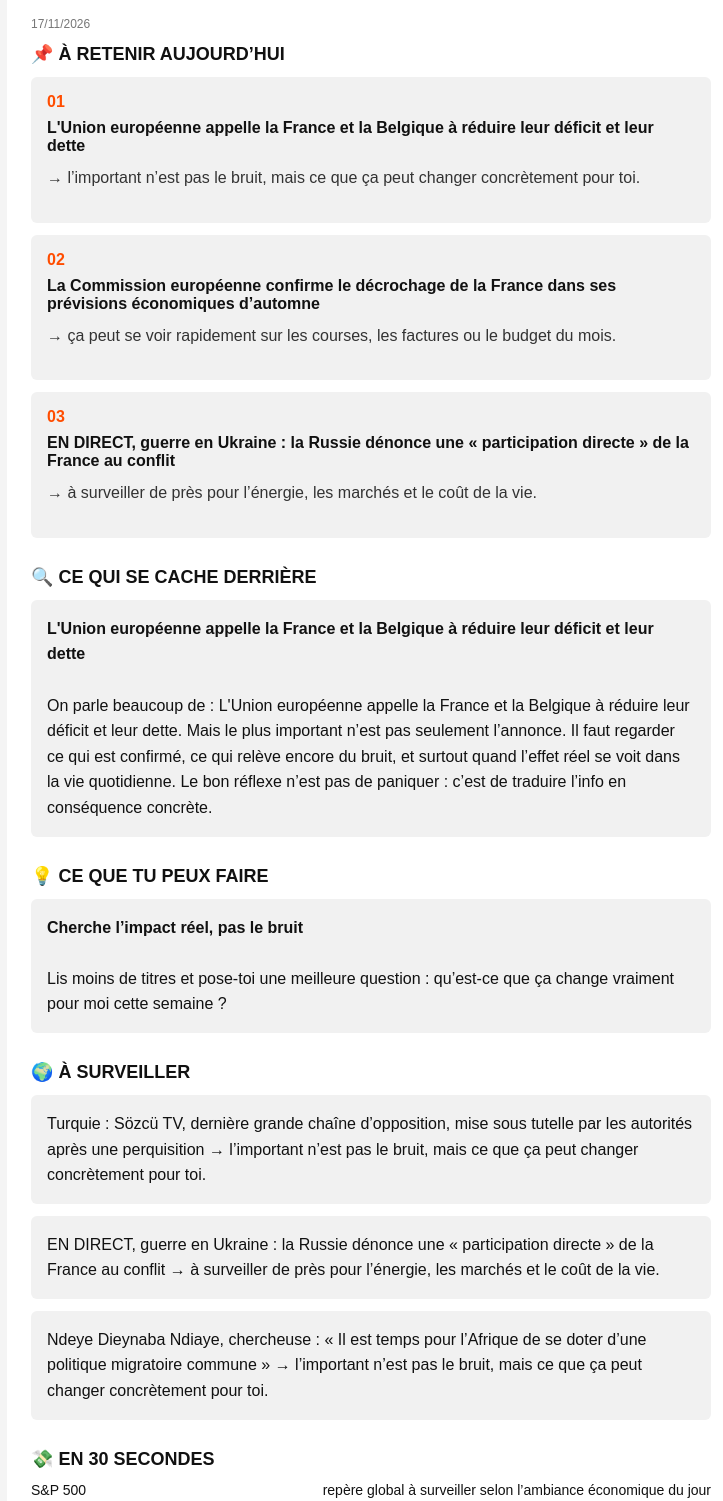
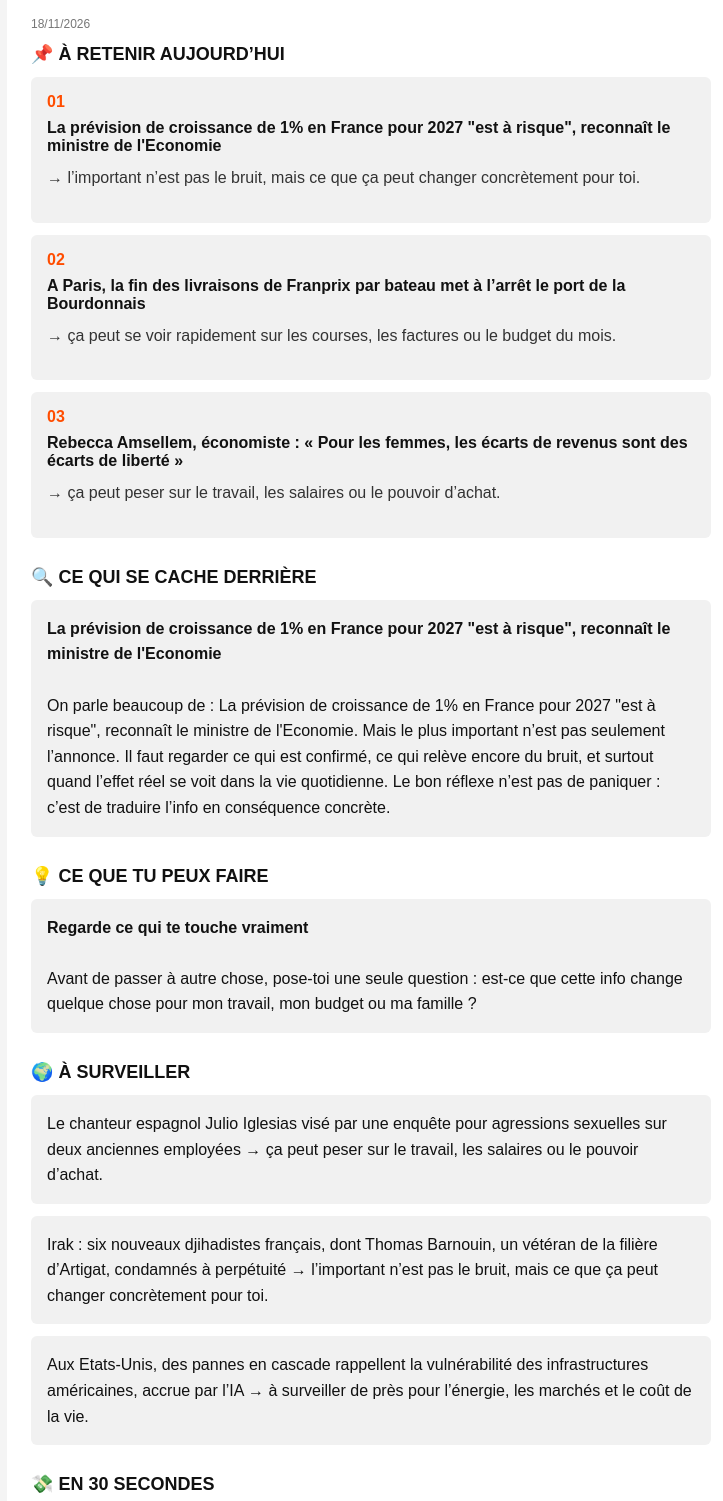
Before and after one commit to tenyksky-lab/brief-du-peuple, a plain HTML site: page index.html in a window 1280 px wide. Shown: the part 89-1590 px from the top of the page, without its empty margins (269-992 px from the left). Drawn offline with Linux system fonts and the light colour scheme.

Commit message:
Mise à jour automatique du Brief

```diff
--- a/index.html
+++ b/index.html
@@ -106,51 +106,51 @@ h1 {
 
 <h1>BRIEF DU PEUPLE</h1>
 <p class="tagline">5 minutes pour comprendre ce qui t’impacte vraiment.</p>
-<p class="small">17/11/2026</p>
+<p class="small">18/11/2026</p>
 
 <div class="section">
 <div class="title">📌 À RETENIR AUJOURD’HUI</div>
 
 <div class="item">
 <span class="item-num">01</span>
-<strong>L&#x27;Union européenne appelle la France et la Belgique à réduire leur déficit et leur dette</strong>
+<strong>La prévision de croissance de 1% en France pour 2027 &quot;est à risque&quot;, reconnaît le ministre de l&#x27;Economie</strong>
 <p class="impact">→ l’important n’est pas le bruit, mais ce que ça peut changer concrètement pour toi.</p>
 </div>
 
 <div class="item">
 <span class="item-num">02</span>
-<strong>La Commission européenne confirme le décrochage de la France dans ses prévisions économiques d’automne</strong>
+<strong>A Paris, la fin des livraisons de Franprix par bateau met à l’arrêt le port de la Bourdonnais</strong>
 <p class="impact">→ ça peut se voir rapidement sur les courses, les factures ou le budget du mois.</p>
 </div>
 
 <div class="item">
 <span class="item-num">03</span>
-<strong>EN DIRECT, guerre en Ukraine : la Russie dénonce une « participation directe » de la France au conflit</strong>
-<p class="impact">→ à surveiller de près pour l’énergie, les marchés et le coût de la vie.</p>
+<strong>Rebecca Amsellem, économiste : « Pour les femmes, les écarts de revenus sont des écarts de liberté »</strong>
+<p class="impact">→ ça peut peser sur le travail, les salaires ou le pouvoir d’achat.</p>
 </div>
 </div>
 
 <div class="section">
 <div class="title">🔍 CE QUI SE CACHE DERRIÈRE</div>
 <div class="block">
-<strong>L&#x27;Union européenne appelle la France et la Belgique à réduire leur déficit et leur dette</strong><br><br>
-On parle beaucoup de : L&#x27;Union européenne appelle la France et la Belgique à réduire leur déficit et leur dette. Mais le plus important n’est pas seulement l’annonce. Il faut regarder ce qui est confirmé, ce qui relève encore du bruit, et surtout quand l’effet réel se voit dans la vie quotidienne. Le bon réflexe n’est pas de paniquer : c’est de traduire l’info en conséquence concrète.
+<strong>La prévision de croissance de 1% en France pour 2027 &quot;est à risque&quot;, reconnaît le ministre de l&#x27;Economie</strong><br><br>
+On parle beaucoup de : La prévision de croissance de 1% en France pour 2027 &quot;est à risque&quot;, reconnaît le ministre de l&#x27;Economie. Mais le plus important n’est pas seulement l’annonce. Il faut regarder ce qui est confirmé, ce qui relève encore du bruit, et surtout quand l’effet réel se voit dans la vie quotidienne. Le bon réflexe n’est pas de paniquer : c’est de traduire l’info en conséquence concrète.
 </div>
 </div>
 
 <div class="section">
 <div class="title">💡 CE QUE TU PEUX FAIRE</div>
 <div class="block">
-<strong>Cherche l’impact réel, pas le bruit</strong><br><br>
-Lis moins de titres et pose-toi une meilleure question : qu’est-ce que ça change vraiment pour moi cette semaine ?
+<strong>Regarde ce qui te touche vraiment</strong><br><br>
+Avant de passer à autre chose, pose-toi une seule question : est-ce que cette info change quelque chose pour mon travail, mon budget ou ma famille ?
 </div>
 </div>
 
 <div class="section">
 <div class="title">🌍 À SURVEILLER</div>
-<div class="block">Turquie : Sözcü TV, dernière grande chaîne d’opposition, mise sous tutelle par les autorités après une perquisition → l’important n’est pas le bruit, mais ce que ça peut changer concrètement pour toi.</div>
-<div class="block">EN DIRECT, guerre en Ukraine : la Russie dénonce une « participation directe » de la France au conflit → à surveiller de près pour l’énergie, les marchés et le coût de la vie.</div>
-<div class="block">Ndeye Dieynaba Ndiaye, chercheuse : « Il est temps pour l’Afrique de se doter d’une politique migratoire commune » → l’important n’est pas le bruit, mais ce que ça peut changer concrètement pour toi.</div>
+<div class="block">Le chanteur espagnol Julio Iglesias visé par une enquête pour agressions sexuelles sur deux anciennes employées → ça peut peser sur le travail, les salaires ou le pouvoir d’achat.</div>
+<div class="block">Irak : six nouveaux djihadistes français, dont Thomas Barnouin, un vétéran de la filière d’Artigat, condamnés à perpétuité → l’important n’est pas le bruit, mais ce que ça peut changer concrètement pour toi.</div>
+<div class="block">Aux Etats-Unis, des pannes en cascade rappellent la vulnérabilité des infrastructures américaines, accrue par l’IA → à surveiller de près pour l’énergie, les marchés et le coût de la vie.</div>
 </div>
 
 <div class="section">
@@ -159,7 +159,7 @@ Lis moins de titres et pose-toi une meilleure question : qu’est-ce que ça cha
 <div class="bourse"><span>Nasdaq</span><span>utile pour sentir la température des marchés tech</span></div>
 <div class="bourse"><span>Bitcoin</span><span>à suivre sans en faire une vérité absolue</span></div>
 <div class="bourse"><span>Pétrole</span><span>si le pétrole remonte, ton plein peut suivre avec retard</span></div>
-<p class="small">Impact réel : si l’énergie repart, le carburant et plusieurs dépenses peuvent remonter.</p>
+<p class="small">Impact réel : les taux élevés continuent de peser sur le crédit, l’immobilier et le budget.</p>
 </div>
 
 <div class="section">
@@ -182,8 +182,8 @@ Dans certaines entreprises, les congés sont comptés du lundi au samedi. Résul
 <div class="section">
 <div class="title">📊 CE QUI PRÉOCCUPE EN CE MOMENT</div>
 <div class="block">🔹 Prix du quotidien</div>
-<div class="block">🔹 Carburant / énergie</div>
 <div class="block">🔹 Banque / crédit</div>
+<div class="block">🔹 Travail / salaire</div>
 </div>
 
 <div class="section">
@@ -193,7 +193,7 @@ Dans certaines entreprises, les congés sont comptés du lundi au samedi. Résul
 
 <div class="section">
 <div class="title">⚡ À RETENIR</div>
-<div class="highlight">Ce que tu ne regardes pas à la pompe finit souvent par se voir sur tout le reste.</div>
+<div class="highlight">Quand l’argent coûte cher, chaque décision pèse plus longtemps.</div>
 </div>
 
 </div>
```
